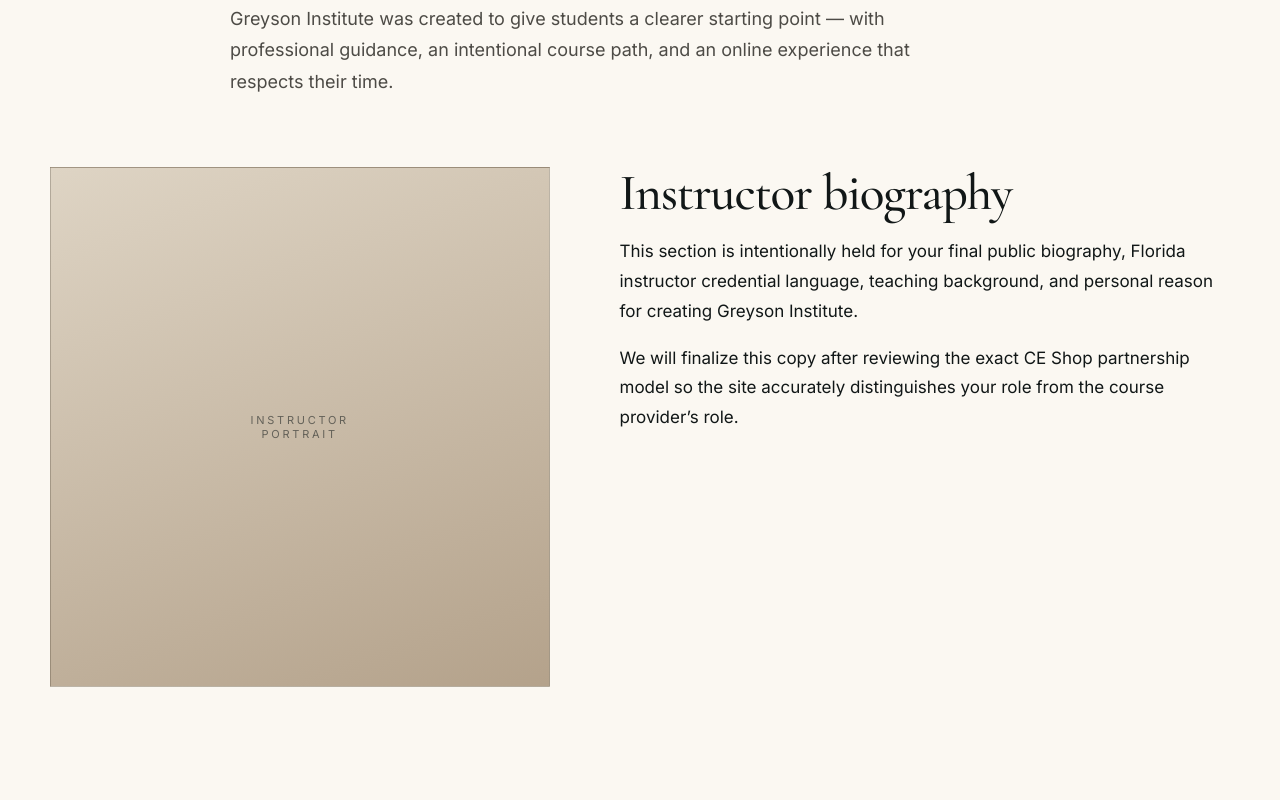
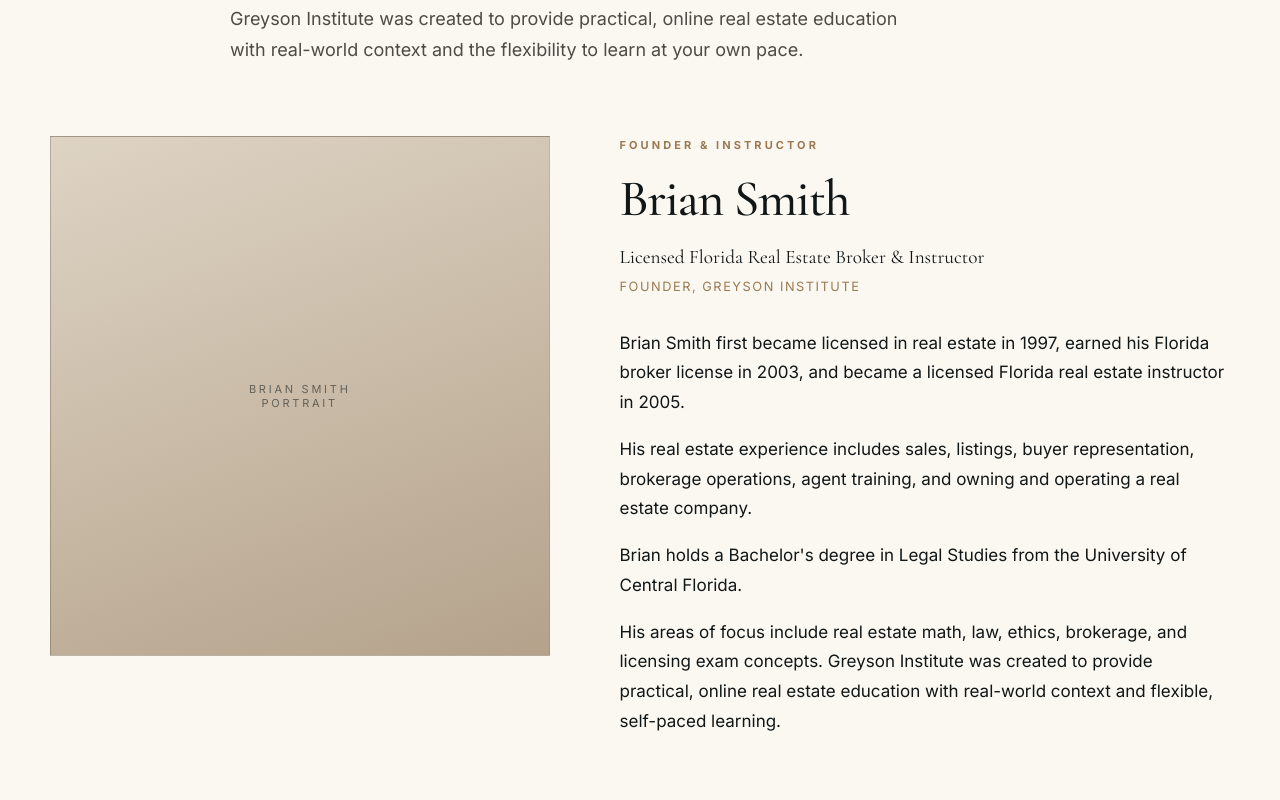
Before and after one commit to BrianLook/Greyson-Institute-Website, a Next.js app: page /about in a window 1280 px wide. Shown: the part 400-1200 px from the top of the page. Built offline with nearby package versions, Linux system fonts and the light colour scheme.

Commit message:
Add Brian Smith instructor biography

```diff
--- a/app/about/page.tsx
+++ b/app/about/page.tsx
@@ -1,21 +1,88 @@
 import type { Metadata } from "next";
 
-export const metadata: Metadata = { title: "About" };
+export const metadata: Metadata = {
+  title: "About",
+};
 
 export default function AboutPage() {
   return (
     <section className="page-hero">
       <div className="container narrow">
         <p className="eyebrow">ABOUT GREYSON INSTITUTE</p>
-        <h1>Real estate education should be easier to navigate.</h1>
-        <p className="page-lead">Greyson Institute was created to give students a clearer starting point — with professional guidance, an intentional course path, and an online experience that respects their time.</p>
+
+        <h1>Experience behind the education.</h1>
+
+        <p className="page-lead">
+          Greyson Institute was created to provide practical, online real
+          estate education with real-world context and the flexibility to
+          learn at your own pace.
+        </p>
       </div>
+
       <div className="container about-grid">
-        <div className="portrait-placeholder portrait-placeholder--large"><span>INSTRUCTOR<br/>PORTRAIT</span></div>
+        <div
+          className="portrait-placeholder portrait-placeholder--large"
+          aria-label="Brian Smith portrait placeholder"
+        >
+          <span>
+            BRIAN SMITH
+            <br />
+            PORTRAIT
+          </span>
+        </div>
+
         <div className="prose-card">
-          <h2>Instructor biography</h2>
-          <p>This section is intentionally held for your final public biography, Florida instructor credential language, teaching background, and personal reason for creating Greyson Institute.</p>
-          <p>We will finalize this copy after reviewing the exact CE Shop partnership model so the site accurately distinguishes your role from the course provider’s role.</p>
+          <p className="eyebrow">FOUNDER & INSTRUCTOR</p>
+
+          <h2>Brian Smith</h2>
+
+          <p
+            style={{
+              fontFamily: "var(--font-serif), Georgia, serif",
+              fontSize: "1.2rem",
+              lineHeight: 1.45,
+              marginBottom: "4px",
+            }}
+          >
+            Licensed Florida Real Estate Broker & Instructor
+          </p>
+
+          <p
+            style={{
+              color: "#9b7a52",
+              fontSize: "0.8rem",
+              letterSpacing: "0.12em",
+              textTransform: "uppercase",
+              marginTop: 0,
+              marginBottom: "30px",
+            }}
+          >
+            Founder, Greyson Institute
+          </p>
+
+          <p>
+            Brian Smith first became licensed in real estate in 1997, earned
+            his Florida broker license in 2003, and became a licensed Florida
+            real estate instructor in 2005.
+          </p>
+
+          <p>
+            His real estate experience includes sales, listings, buyer
+            representation, brokerage operations, agent training, and owning
+            and operating a real estate company.
+          </p>
+
+          <p>
+            Brian holds a Bachelor&apos;s degree in Legal Studies from the
+            University of Central Florida.
+          </p>
+
+          <p>
+            His areas of focus include real estate math, law, ethics,
+            brokerage, and licensing exam concepts. Greyson Institute was
+            created to provide practical, online real estate education with
+            real-world context and flexible, self-paced learning.
+          </p>
         </div>
       </div>
     </section>
```
